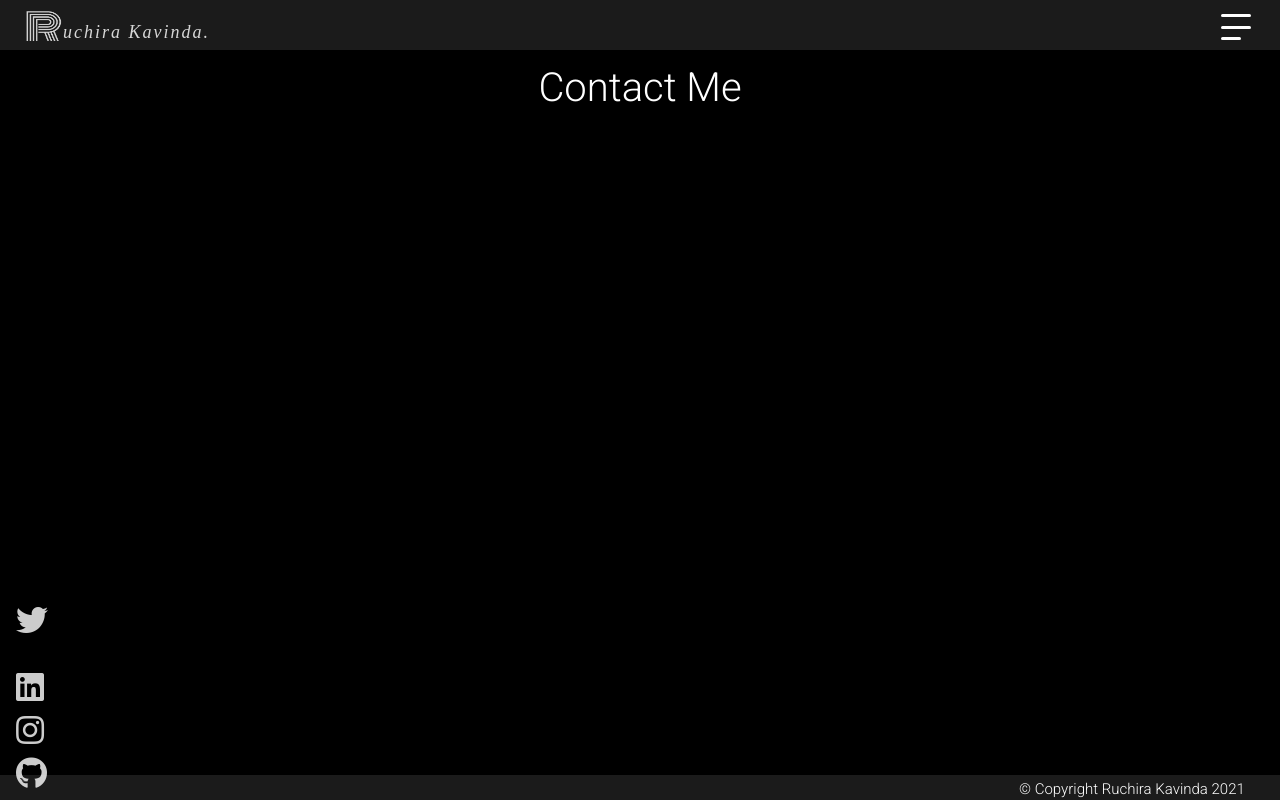
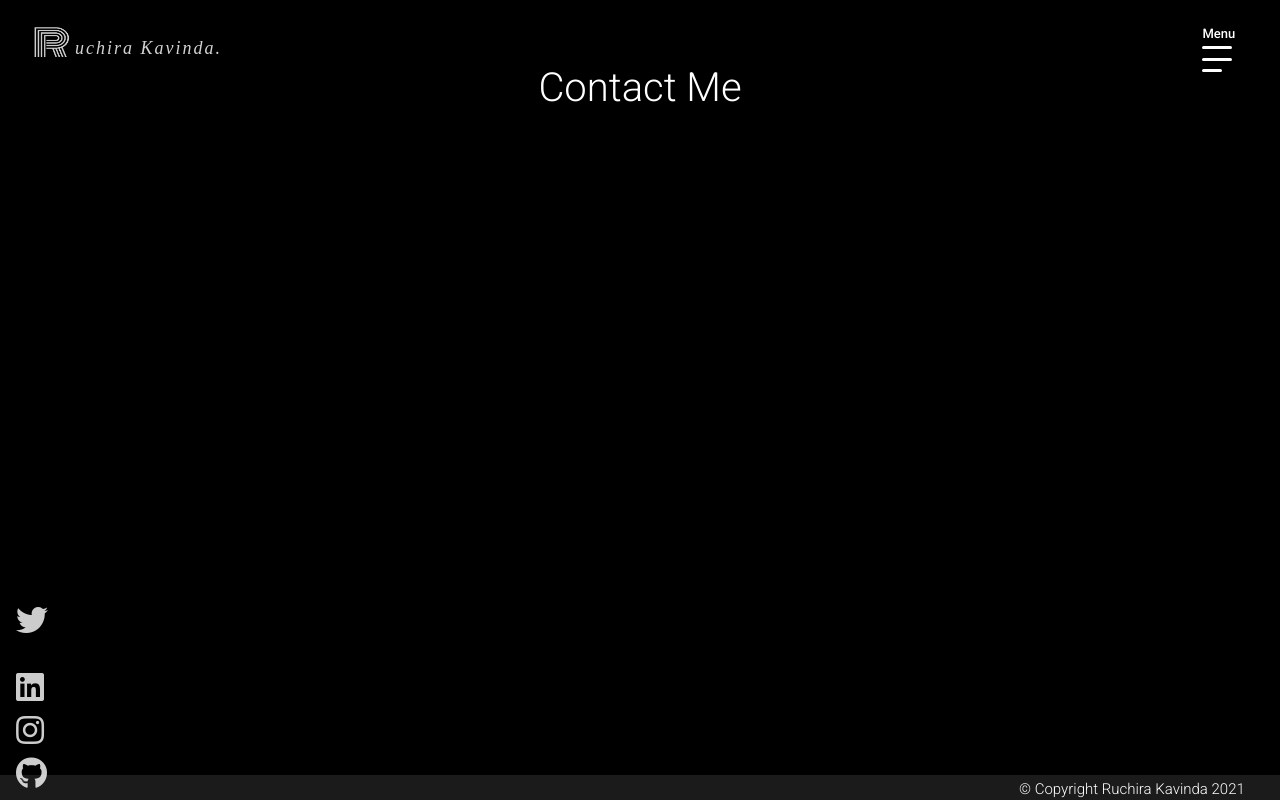
Before and after one commit to Ruchirakavinda/React-Portfolio, a React (Create React App) app: page /contact in a window 1280 px wide. Built offline with nearby package versions, Linux system fonts and the light colour scheme.

Commit message:
home page alignment

```diff
--- a/src/component/nav.js
+++ b/src/component/nav.js
@@ -10,14 +10,17 @@ import { Link } from 'react-router-dom';
 function Nav() {
   return (
     <header>
-      <div className='navbar1' style={{boxShadow:'5px 5px 15px rgba(0, 0, 0, 0.503)'}}>
+      <div className='navbar1' >
         <Link to='/'>
           <img src={logo} alt='Nav bar logo' className='navlogo'/>
           <span className='slog'>uchira Kavinda.  </span>
         </Link>
-        <div className='menu' onClick={togmenu} id='menu1'>
-          <span className='menu_line' id='lines'></span>
-        </div>
+
+          <div className='menu' onClick={togmenu} id='menu1'>
+            <span className='menu_line' id='lines'></span>
+          </div>
+          <p className='menufont'>Menu</p>
+
         <nav className='tognav' id='tog1'>
 
           <ul className='nav'>
--- a/src/footer.css
+++ b/src/footer.css
@@ -4,7 +4,6 @@
   bottom: 0;
   height: 25px;
   width: 100%;
-  background-image: linear-gradient(to left, black 10%, rgbargb(0, 0, 0));
   display: flex;
   flex-flow: column wrap;
   background-color: rgba(46, 46, 46, 0.596);
--- a/src/footer.scss
+++ b/src/footer.scss
@@ -7,7 +7,6 @@
     bottom: 0;
     height: 25px;
     width: 100%;
-    background-image: linear-gradient(to left , rgb(0, 0, 0) 10%, rgbargb(0, 0, 0));
     display: flex;
     flex-flow: column wrap;
     background-color: rgba(46, 46, 46, 0.596);
--- a/src/nav.css
+++ b/src/nav.css
@@ -1,6 +1,7 @@
 .navbar1 {
-  background-color: rgba(46, 46, 46, 0.596);
-  height: 50px;
+  background-color: rgba(46, 46, 46, 0);
+  box-shadow: 5px 5px 15px rgba(0, 0, 0, 0);
+  height: 35px;
   position: fixed;
   z-index: 2;
   width: 100%;
@@ -11,16 +12,16 @@
   z-index: 0;
   height: 35px;
   width: 40px;
-  top: 0.5rem;
+  top: 1.5rem;
   opacity: 0.8;
-  left: 1.5rem;
+  left: 2rem;
 }
 
 .slog {
   position: absolute;
   z-index: 0;
-  top: 1rem;
-  left: 60px;
+  top: 2rem;
+  left: 4.5rem;
   color: rgba(255, 255, 255, 0.822);
   font-size: 18px;
   font-family: ubuntu !important;
@@ -32,9 +33,9 @@
 .menu {
   position: absolute;
   z-index: 2;
-  right: 1%;
-  top: 1rem;
-  width: 40px;
+  right: 2rem;
+  top: 3rem;
+  width: 30px;
   height: 30px;
   cursor: pointer;
 }
@@ -79,6 +80,15 @@
 .menu_line.open::after {
   transform: rotate(-45deg) translate(8px, -11px);
   width: 30px;
+}
+
+.menufont {
+  position: absolute;
+  right: 2.8rem;
+  top: 1.5rem;
+  font-size: 13px;
+  color: white;
+  font-weight: 500;
 }
 
 .tognav {
--- a/src/nav.scss
+++ b/src/nav.scss
@@ -2,8 +2,9 @@
 
 .navbar1
 {
-    background-color: rgba(46, 46, 46, 0.596);
-    height: 50px;
+    background-color: rgba(46, 46, 46, 0);
+    box-shadow:5px 5px 15px rgba(0, 0, 0, 0);
+    height: 35px;
     position: fixed;
     z-index: 2;
     width: 100%;
@@ -15,16 +16,16 @@
   z-index: 0;
   height: 35px;
   width:40px;
-  top: 0.5rem;
+  top: 1.5rem;
   opacity: 0.8;
-  left: 1.5rem;
+  left: 2rem;
 }
 .slog
 {
     position: absolute;
     z-index: 0;
-    top: 1rem;
-    left: 60px;
+    top: 2rem;
+    left: 4.5rem;
     color: rgba(255, 255, 255, 0.822);
     font-size: 18px;
     font-family: ubuntu !important;
@@ -39,9 +40,9 @@
 {
     position: absolute;
     z-index: 2;
-    right: 1%;
-    top: 1rem;
-    width: 40px;
+    right: 2rem;
+    top: 3rem;
+    width: 30px;
     height: 30px;
     cursor: pointer;
 
@@ -100,6 +101,16 @@
             }
         }
     }
+}
+
+.menufont
+{
+    position:absolute;
+    right:2.8rem;
+    top:1.5rem;
+    font-size:13px;
+    color:white;
+    font-weight:500;
 }
 .tognav
 {
```
Also changed, not shown: 2 other files (tests, documents, lock files or other folders).
